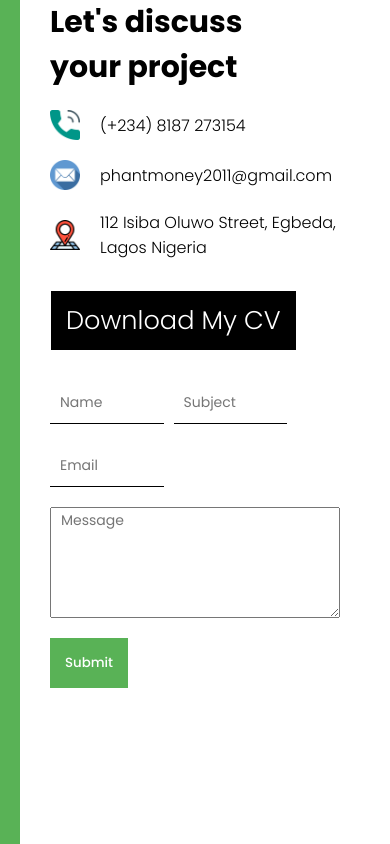
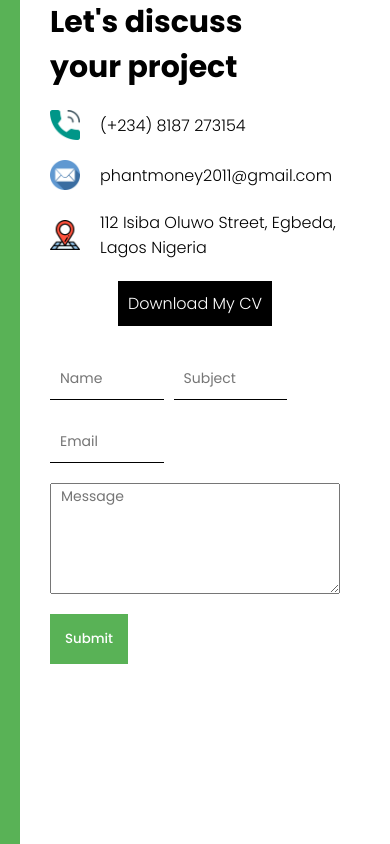
Before and after one commit to phantware/react-portfolio-1, a React (Create React App) app: page / in a window 390 px wide. Shown: the part 2754-3598 px from the top of the page. Built offline with nearby package versions, Linux system fonts and the light colour scheme.

Commit message:
contact cv updated

```diff
--- a/src/components/contact/contact.css
+++ b/src/components/contact/contact.css
@@ -80,6 +80,17 @@ button {
   cursor: pointer;
 }
 
+.cv {
+  text-transform: capitalize;
+  margin-top: 10px;
+  text-decoration: none;
+  color: white;
+  font-size: 1.6rem;
+  border: 1px solid white;
+  padding: 10px 15px;
+  background-color: black;
+}
+
 @media screen and (max-width: 480px) {
   .c-wrapper {
     flex-direction: column;
@@ -94,6 +105,11 @@ button {
   }
   .c-desc {
     display: none;
+  }
+  .cv {
+    font-size: 1rem;
+    padding: 10px;
+    margin: auto;
   }
   form {
     margin-top: 0px;
@@ -110,18 +126,3 @@ button {
     margin-top: 10px;
   }
 }
-
-.cv {
-  text-transform: capitalize;
-  margin-top: 10px;
-  text-decoration: none;
-  color: white;
-  font-size: 1.6rem;
-  border: 1px solid white;
-  padding: 10px 15px;
-  background-color: black;
-}
-/* .cv:hover {
-  padding: 10px;
-  box-shadow: 5px 10px #888888;
-} */
```
